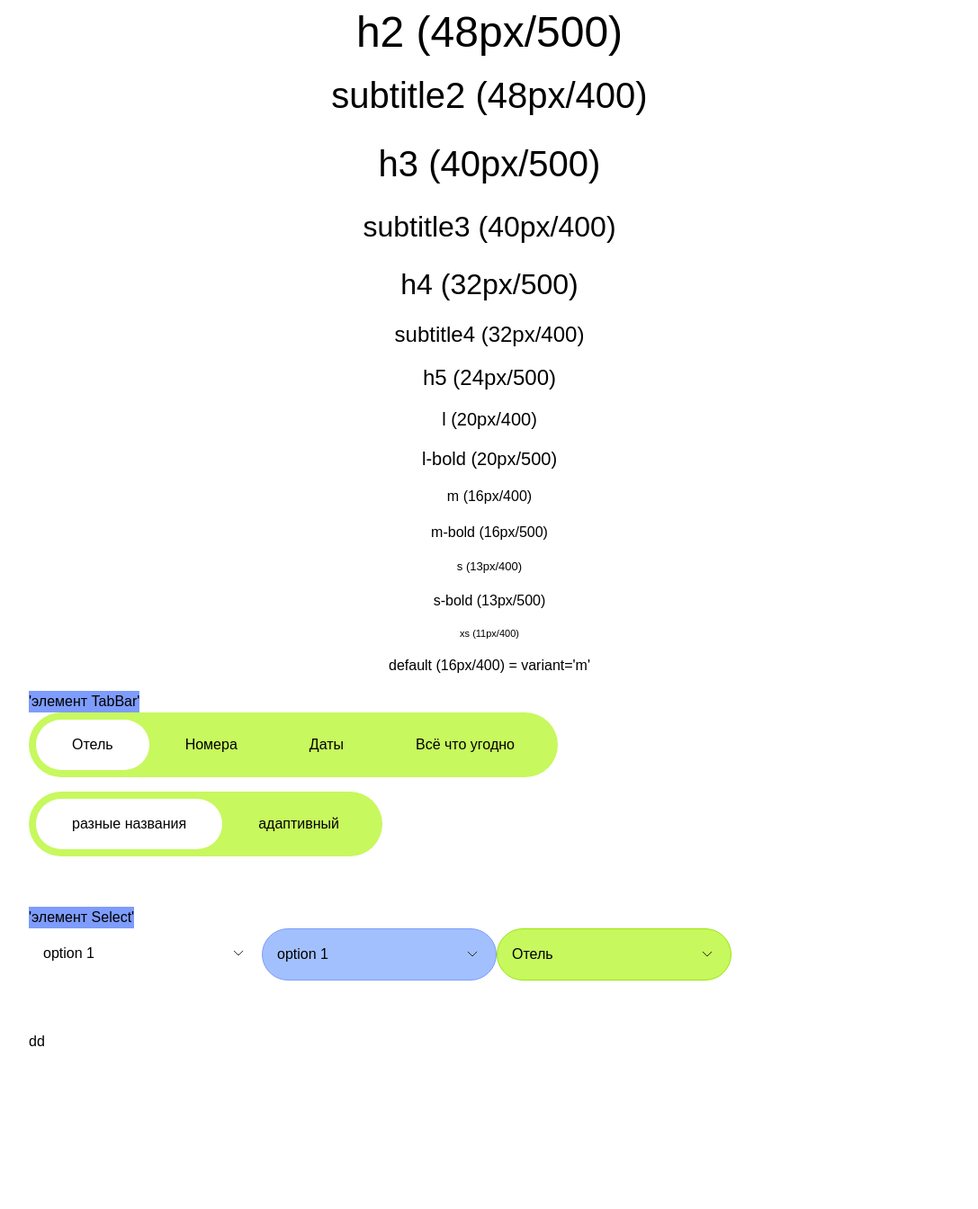
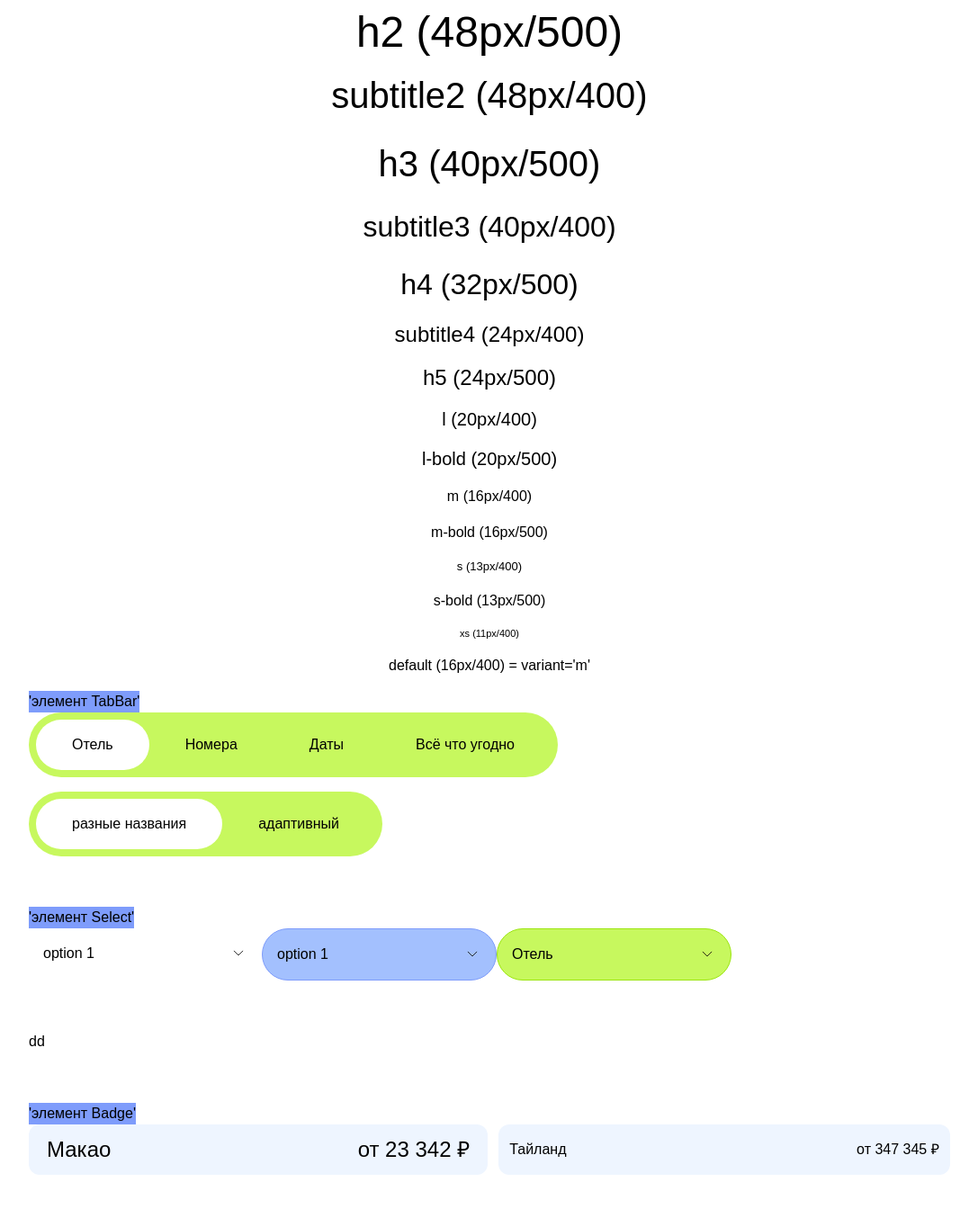
Before and after one commit to Cherr-Crow/kudaugodno, a Next.js app: page /roman-n in a window 1280 px wide. Shown: the part 876-2220 px from the top of the page at 90% size, without its empty margins (96-1183 px from the left). Built offline with nearby package versions, Linux system fonts and the light colour scheme; a web font is replaced by a local one.

Commit message:
component-dadge added

```diff
--- a/src/app/roman-n/page.tsx
+++ b/src/app/roman-n/page.tsx
@@ -5,6 +5,7 @@ import { Typography } from '@/shared/typography';
 import { nanoid } from 'nanoid';
 import React from 'react';
 import { Select } from '@/shared/ui/select';
+import { Badge } from '@/shared/ui/badge';
 
 export default function RomanN() {
   return (
@@ -171,7 +172,7 @@ export default function RomanN() {
         <Typography children='h3 (40px/500)' variant='h3' />
         <Typography children='subtitle3 (40px/400)' variant='subtitle3' />
         <Typography children='h4 (32px/500)' variant='h4' />
-        <Typography children='subtitle4 (32px/400)' variant='subtitle4' />
+        <Typography children='subtitle4 (24px/400)' variant='subtitle4' />
         <Typography children='h5 (24px/500)' variant='h5' />
         <Typography children='l (20px/400)' variant='l' />
         <Typography children='l-bold (20px/500)' variant='l-bold' />
@@ -196,6 +197,13 @@ export default function RomanN() {
         </div>
       </div>
       <div className='mt-4 h-20 w-full'>dd</div>
+      <div className=''>
+        <h2 className='w-fit bg-blue-primary'>'элемент Badge'</h2>
+        <div className='flex gap-3'>
+          <Badge name='Макао' price='от 23 342 ₽' />
+          <Badge name='Тайланд' price='от 347 345 ₽' size='small' />
+        </div>
+      </div>
     </div>
   );
 }
--- /dev/null
+++ b/src/shared/ui/badge/Badge.tsx
@@ -0,0 +1,14 @@
+import React from 'react';
+import { IBadge } from './Badge.types';
+import { Typography } from '@/shared/typography';
+
+export function Badge({ className, size = 'base', name, price }: IBadge) {
+  return (
+    <div
+      className={`${className} flex w-full items-center justify-between rounded-xl bg-blue-disabled ${size === 'base' ? 'px-5 py-3' : 'px-3 py-2'} `}
+    >
+      <Typography children={name} variant={size === 'base' ? 'subtitle4' : 'm'} />
+      <Typography children={price} variant={size === 'base' ? 'h5' : 'm-bold'} />
+    </div>
+  );
+}
--- /dev/null
+++ b/src/shared/ui/badge/Badge.types.ts
@@ -0,0 +1,6 @@
+export interface IBadge {
+  className?: string;
+  size?: 'base' | 'small';
+  name: string;
+  price: string;
+}
--- /dev/null
+++ b/src/shared/ui/badge/index.ts
@@ -0,0 +1 @@
+export { Badge } from "./Badge";
```
